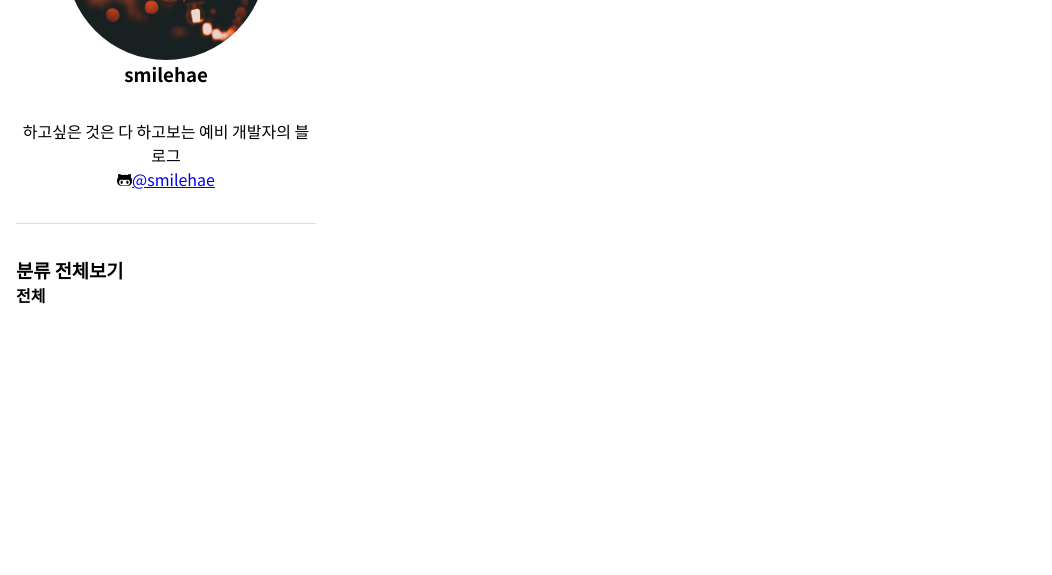
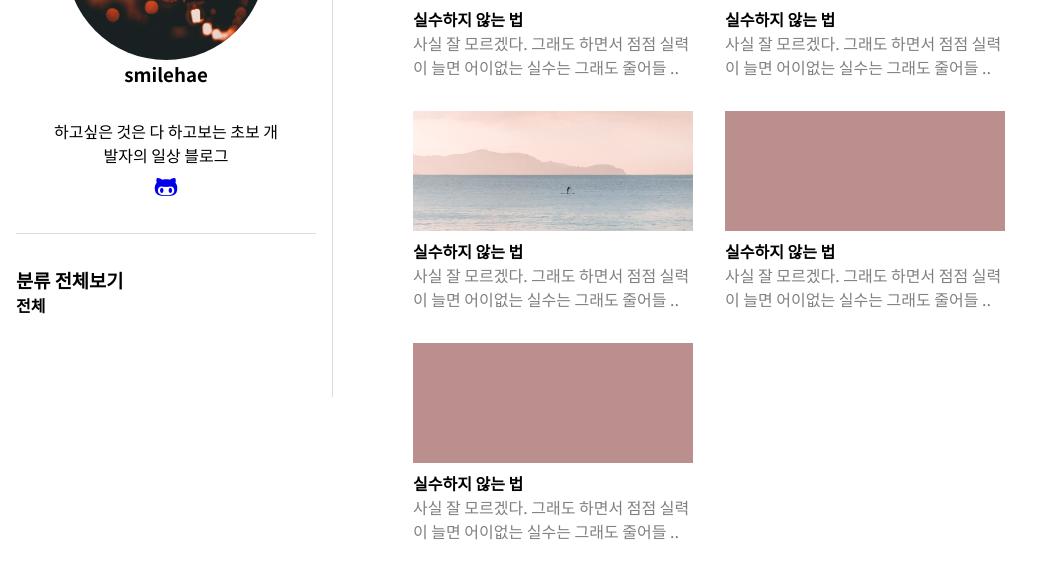
Before and after one commit to smilehae/myblog, a PHP site: page / in a window 1280 px wide. Shown: the part 299-874 px from the top of the page, without its empty margins (0-1052 px from the left). Before the commit the page ends 603 px from the top, so only its background shows below. Run offline with PHP 8.4, Linux system fonts and the light colour scheme; some libraries are stand-ins or nearby versions.

Commit message:
Add CSS for main content as card

```diff
--- a/index.css
+++ b/index.css
@@ -3,6 +3,7 @@
   margin: 0px;
   /* font-family: "Gowun Dodum", sans-serif; */
   font-family: "Noto Sans KR", sans-serif;
+  transition: all 0.3s;
 }
 
 button {
@@ -21,10 +22,13 @@ nav {
   display: flex;
   flex-direction: column;
   width: 300px;
+  border-right: 1px solid gainsboro;
+  margin-right: 5rem;
 }
 main {
   position: relative;
   padding: 2rem;
+  transition: all 0.3s;
 }
 
 .hl {
@@ -69,14 +73,72 @@ main {
   border-radius: 50%;
   margin: 0 auto;
 }
+
+.profile_log {
+  padding: 0 2rem;
+  margin-bottom: 0.5rem;
+}
+
+.my_icon {
+  font-size: 1.5rem;
+}
 .main_header {
   display: flex;
   position: absolute;
   top: -32px;
-  left: 330px;
+  left: 400px;
 }
 .main_header h3 {
   margin-right: 1rem;
   border-bottom: 6px solid rosybrown;
   padding: 0 0.5rem;
 }
+
+.main_title {
+  margin-bottom: 2rem;
+}
+.main_container {
+  display: flex;
+  flex-wrap: wrap;
+  gap: 2rem;
+  transition: none;
+}
+.main_card {
+  flex: 0 0 280px;
+  cursor: pointer;
+  height: 200px;
+  overflow: hidden;
+}
+.main_card .image {
+  width: 100%;
+  height: 120px;
+  background-color: rosybrown;
+  margin-bottom: 0.5rem;
+  overflow: hidden;
+}
+.main_img_1 {
+  background: url(./source/mike_bright.jpg) center center;
+  background-size: cover;
+}
+
+.main_img_2 {
+  background: url(./source/night.jpg) center center;
+  background-size: cover;
+}
+
+.main_img_3 {
+  background: url(./source/man_in_oceon.jpg) center center;
+  background-size: cover;
+}
+.main_card .content {
+  color: gray;
+}
+
+@media (max-width: 1000px) {
+  nav {
+    display: none;
+  }
+  .main_header {
+    left: 150px;
+  }
+}
--- a/index.html
+++ b/index.html
@@ -1,19 +1,22 @@
 <!DOCTYPE html>
 <html>
   <head>
-      <meta charset="utf-8">
+    <meta charset="utf-8" />
     <link rel="stylesheet" href="./index.css" />
     <script
       src="https://kit.fontawesome.com/5316a0a50e.js"
-    crossorigin="anonymous"></script>
-    <link rel="preconnect" href="https://fonts.googleapis.com">
-    <link rel="preconnect" href="https://fonts.gstatic.com" crossorigin>
-    <link href="https://fonts.googleapis.com/css2?family=Gowun+Dodum&family=Noto+Sans+KR:wght@100;400;700&display=swap" rel="stylesheet">
-
+      crossorigin="anonymous"
+    ></script>
+    <link rel="preconnect" href="https://fonts.googleapis.com" />
+    <link rel="preconnect" href="https://fonts.gstatic.com" crossorigin />
+    <link
+      href="https://fonts.googleapis.com/css2?family=Gowun+Dodum&family=Noto+Sans+KR:wght@100;400;700&display=swap"
+      rel="stylesheet"
+    />
   </head>
   <body>
     <header>
-        <h1 id="logo_title">Me<span class="hl">Hey</span></class></h1>
+      <h1 id="logo_title">Me<span class="hl">Hey</span></h1>
       <div class="right_top_btn_container">
         <button class="search_btn"><i class="fas fa-search"></i></button>
         <button class="setting_btn"></button>
@@ -25,13 +28,19 @@
           <div class="profile_img"></div>
           <h3>smilehae</h3>
         </div>
-            <span class="profile_log">하고싶은 것은 다 하고보는 예비 개발자의 블로그</span>
+        <p class="profile_log">
+          하고싶은 것은 다 하고보는 초보 개발자의 일상 블로그
+        </p>
         <div class="profile_links">
-                <span><i class="fab fa-github-alt"></i><a href="https://github.com/smilehae">@smilehae</a></span>
+          <span
+            ><a href="https://github.com/smilehae"
+              ><i class="fab fa-github-alt my_icon"></i></a
+          ></span>
         </div>
       </div>
       <div class="menu">
-            <div class="category"> <h3>분류 전체보기</h3>
+        <div class="category">
+          <h3>분류 전체보기</h3>
           <div class="sub_category">
             <h4>전체</h4>
           </div>
@@ -46,9 +55,52 @@
       <h2 class="main_title">전체 글</h2>
       <div class="main_container">
         <div class="main_card">
+          <div class="image main_img_1"></div>
+          <h4 class="title">실수하지 않는 법</h4>
+          <p class="content">
+            사실 잘 모르겠다. 그래도 하면서 점점 실력이 늘면 어이없는 실수는
+            그래도 줄어들 .. 수 있지 않을까 하는 희망을 가져본다..! 사실 잘
+            모르겠다. 그래도 하면서 점점 실력이 늘면 어이없는 실수는 그래도
+            줄어들 .. 수 있지 않을까 하는 희망을 가져본다..! 사실 잘 모르겠다.
+            그래도 하면서 점점 실력이 늘면 어이없는 실수는 그래도 줄어들 .. 수
+            있지 않을까 하는 희망을 가져본다..! 사실 잘 모르겠다. 그래도 하면서
+            점점 실력이 늘면 어이없는 실수는 그래도 줄어들 .. 수 있지 않을까
+            하는 희망을 가져본다..!사실 잘 모르겠다. 그래도 하면서 점점 실력이
+            늘면 어이없는 실수는 그래도 줄어들 .. 수 있지 않을까 하는 희망을
+            가져본다..!
+          </p>
+        </div>
+        <div class="main_card">
+          <div class="image main_img_2"></div>
+          <h4 class="title">실수하지 않는 법</h4>
+          <p class="content">
+            사실 잘 모르겠다. 그래도 하면서 점점 실력이 늘면 어이없는 실수는
+            그래도 줄어들 .. 수 있지 않을까 하는 희망을 가져본다..!
+          </p>
+        </div>
+        <div class="main_card">
+          <div class="image main_img_3"></div>
+          <h4 class="title">실수하지 않는 법</h4>
+          <p class="content">
+            사실 잘 모르겠다. 그래도 하면서 점점 실력이 늘면 어이없는 실수는
+            그래도 줄어들 .. 수 있지 않을까 하는 희망을 가져본다..!
+          </p>
+        </div>
+        <div class="main_card">
           <div class="image"></div>
-                <p class="title">실수하지 않는 법</p>
-                <p class="content">사실 잘 모르겠다. 그래도 하면서 점점 실력이 늘면 어이없는 실수는 그래도 줄어들 .. 수 있지 않을까 하는 희망을 가져본다..!</p>
+          <h4 class="title">실수하지 않는 법</h4>
+          <p class="content">
+            사실 잘 모르겠다. 그래도 하면서 점점 실력이 늘면 어이없는 실수는
+            그래도 줄어들 .. 수 있지 않을까 하는 희망을 가져본다..!
+          </p>
+        </div>
+        <div class="main_card">
+          <div class="image"></div>
+          <h4 class="title">실수하지 않는 법</h4>
+          <p class="content">
+            사실 잘 모르겠다. 그래도 하면서 점점 실력이 늘면 어이없는 실수는
+            그래도 줄어들 .. 수 있지 않을까 하는 희망을 가져본다..!
+          </p>
         </div>
       </div>
     </main>
```
Also changed, not shown: source/man_in_oceon.jpg (added), 1 other file. Lines whose indentation alone changed are shown as unchanged.
